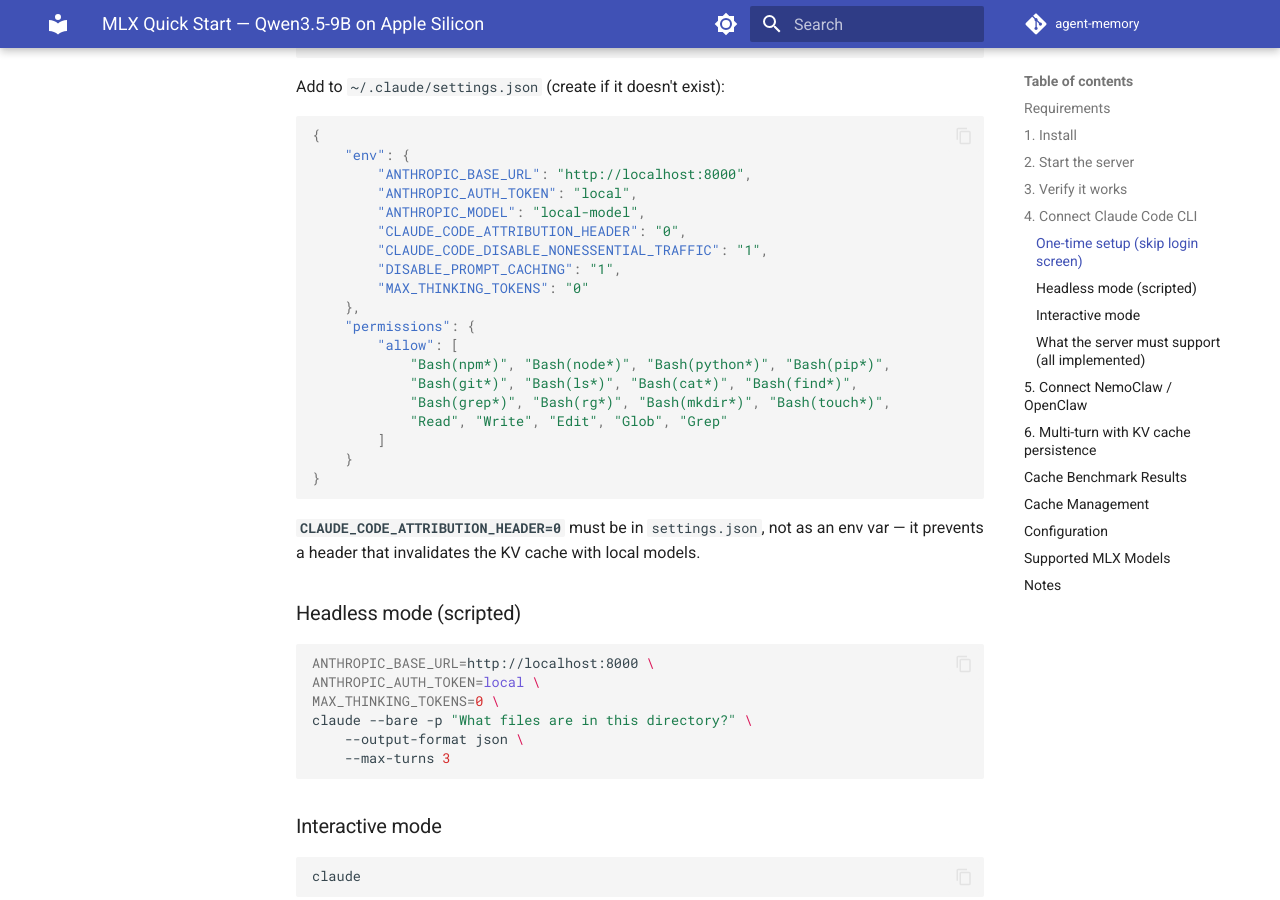
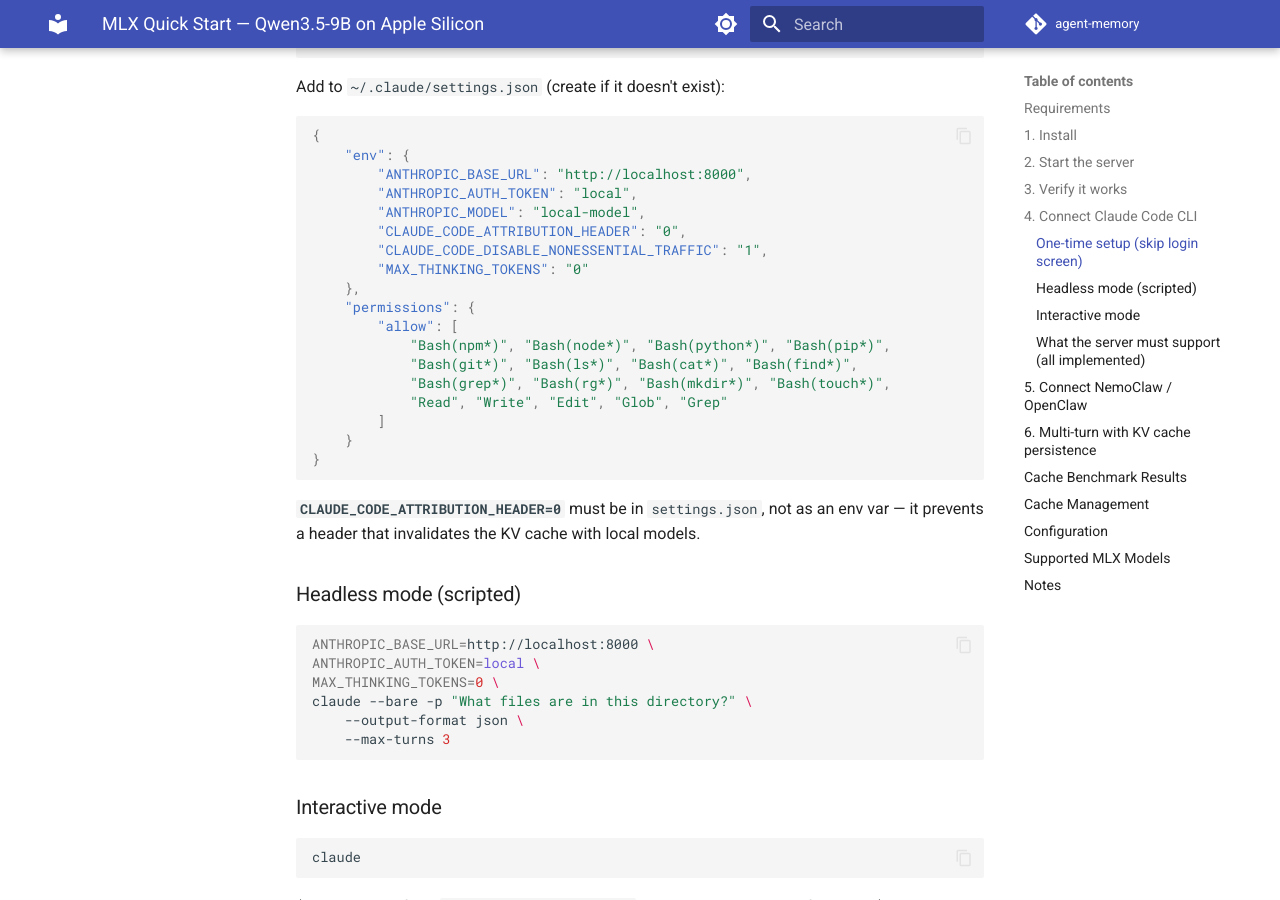
Before and after one commit to yshk-mxim/agent-memory, an MkDocs documentation site: the page built from docs/mlx_example.md, in a window 1280 px wide and 900 px high, scrolled down 2219 px. Built offline with MkDocs 1.6.1 and Material for MkDocs 9.7.7, drawn with Linux system fonts in a browser that asks for light colours; comment, search, counter and statistics services are not loaded; the version menu is left out.

Commit message:
docs: Remove DISABLE_PROMPT_CACHING — agent-memory IS the cache
Co-Authored-By: Claude Opus 4.6 (1M context) <noreply@anthropic.com>

```diff
--- a/docs/mlx_example.md
+++ b/docs/mlx_example.md
@@ -107,7 +107,6 @@ Add to `~/.claude/settings.json` (create if it doesn't exist):
         "ANTHROPIC_MODEL": "local-model",
         "CLAUDE_CODE_ATTRIBUTION_HEADER": "0",
         "CLAUDE_CODE_DISABLE_NONESSENTIAL_TRAFFIC": "1",
-        "DISABLE_PROMPT_CACHING": "1",
         "MAX_THINKING_TOKENS": "0"
     },
     "permissions": {
```
